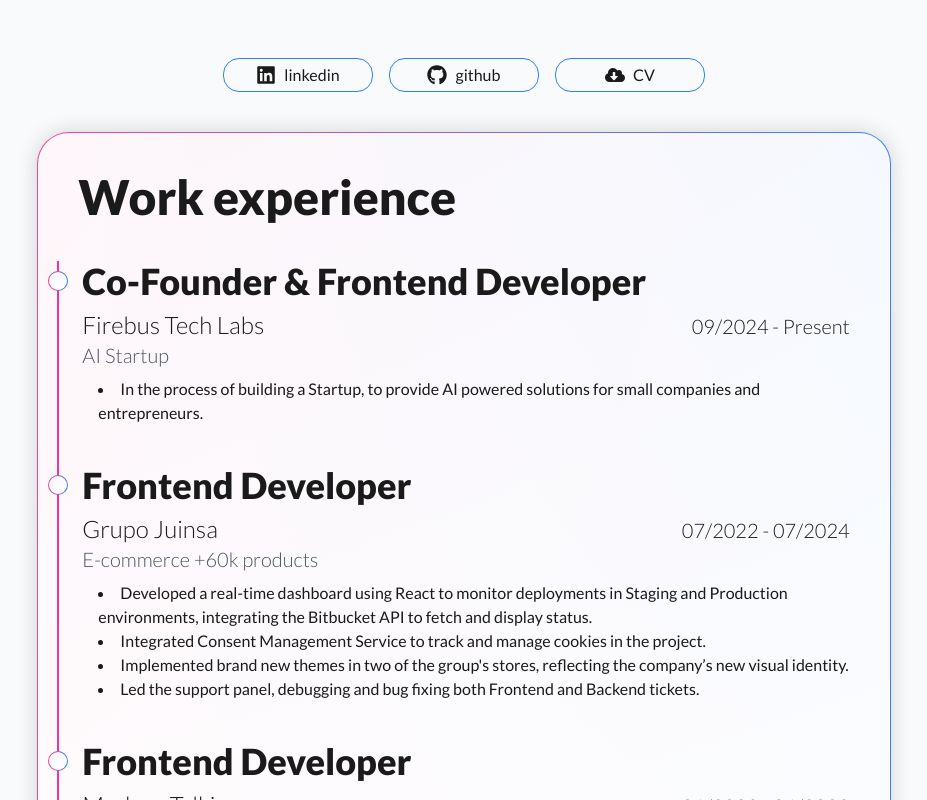
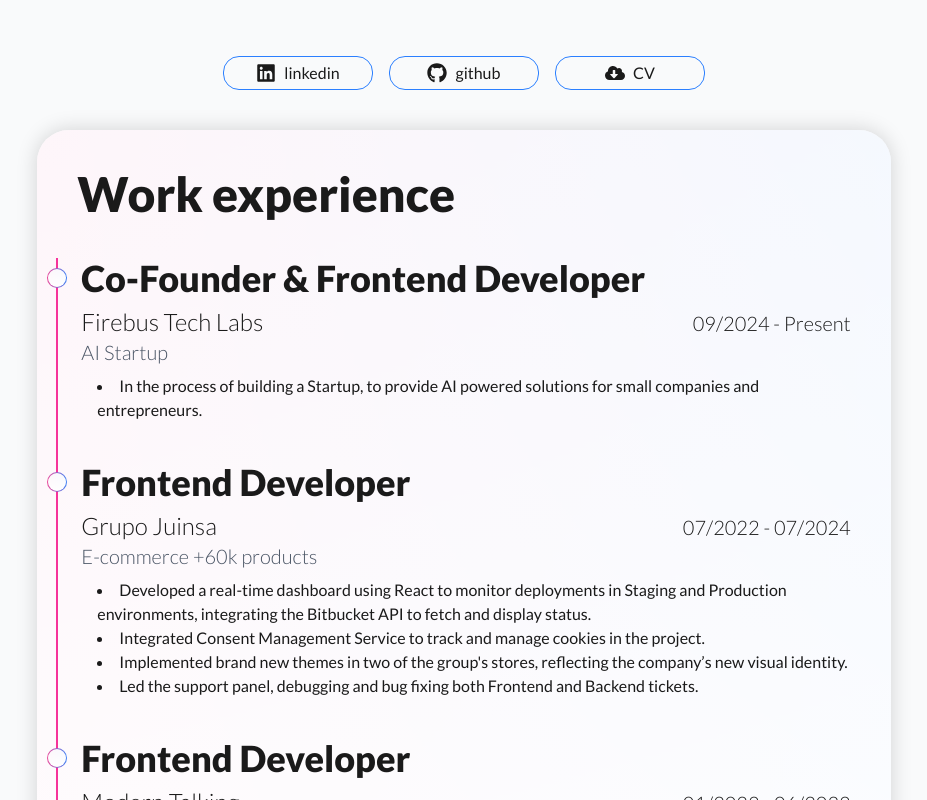
Before and after one commit to danielciciliani/portfolio, a React (Vite) app: page / in a window 1280 px wide. Shown: the part 740-1540 px from the top of the page, without its empty margins (176-1103 px from the left). Built offline with nearby package versions, Linux system fonts and the light colour scheme; the HTML template or start-up script is replaced by a standard one.

Commit message:
styles: remove border gradients from cards, and set it to experience timeline ball

```diff
--- a/src/components/Experience/Experience.jsx
+++ b/src/components/Experience/Experience.jsx
@@ -20,7 +20,7 @@
             >
               <FadeInFromBottom
                 once={false}
-                className="h-[20px] w-[20px] border-[2px] border-gradient bg-[#1e1e1e] absolute top-1.5 md:top-2.5 -left-[30px] rounded-full"
+                className="h-[20px] w-[20px] border-[2px] border-gradient_ball absolute top-1.5 md:top-2.5 -left-[30px] rounded-full"
               >
               </FadeInFromBottom>
 
--- a/src/index.css
+++ b/src/index.css
@@ -22,9 +22,9 @@
     background-color: #1a1a1a;
   }
   .border-gradient {
-    border: 1px solid transparent;
-    background-origin: border-box;
-    background-clip: padding-box, border-box;
+    /* border: 1px solid transparent; */
+    /* background-origin: border-box; */
+    /* background-clip: padding-box, border-box; */
     background-image:
       linear-gradient(rgba(255, 255, 255, 0.95), rgb(255, 255, 255)),
       linear-gradient(to right, #ec4899, #3b82f6);
@@ -42,6 +42,20 @@
     background-clip: padding-box, border-box;
     background-image:
       linear-gradient(rgba(30, 30, 30, 0.7), rgba(30, 30, 30, 1)),
+      linear-gradient(to right, #ec4899, #3b82f6);
+  }
+
+  .border-gradient_ball {
+    border: 1px solid transparent;
+    background-origin: border-box;
+    background-clip: padding-box, border-box;
+    background-image:
+      linear-gradient(rgba(255, 255, 255, 0.95), rgb(255, 255, 255)),
+      linear-gradient(to right, #ec4899, #3b82f6);
+  }
+  .dark .border-gradient_ball{
+    background-image:
+      linear-gradient(rgba(30, 30, 30, 0.9), rgba(30, 30, 30, 1)),
       linear-gradient(to right, #ec4899, #3b82f6);
   }
 
```
